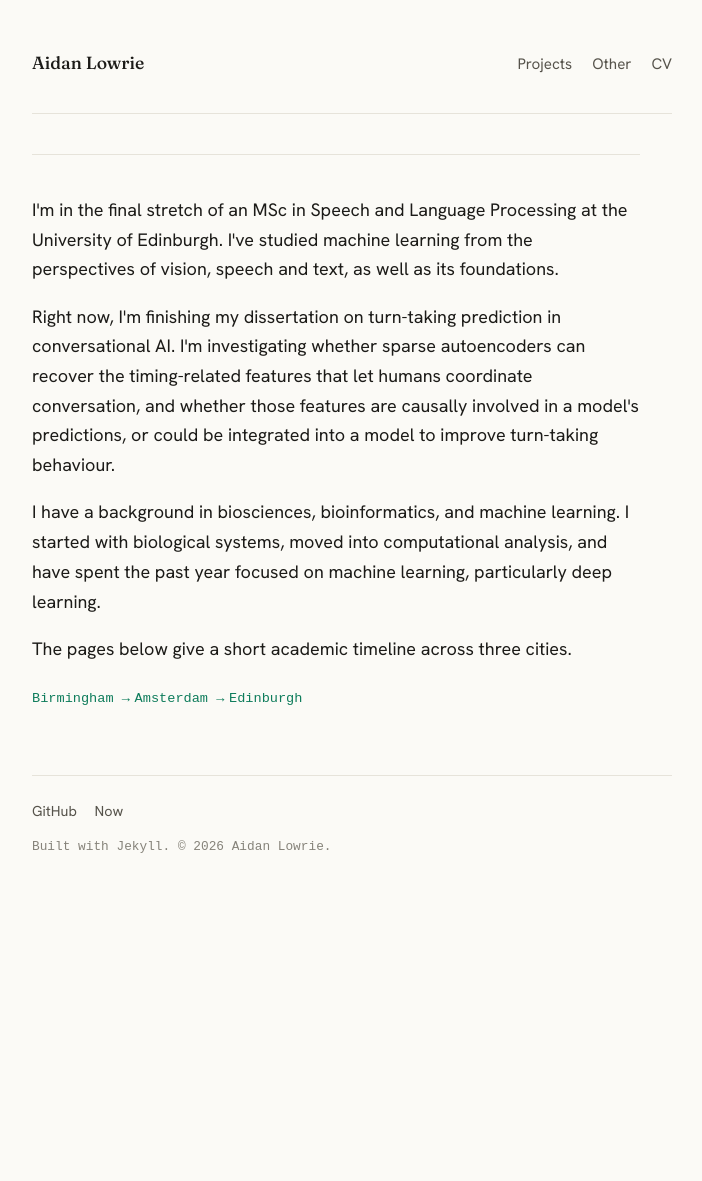
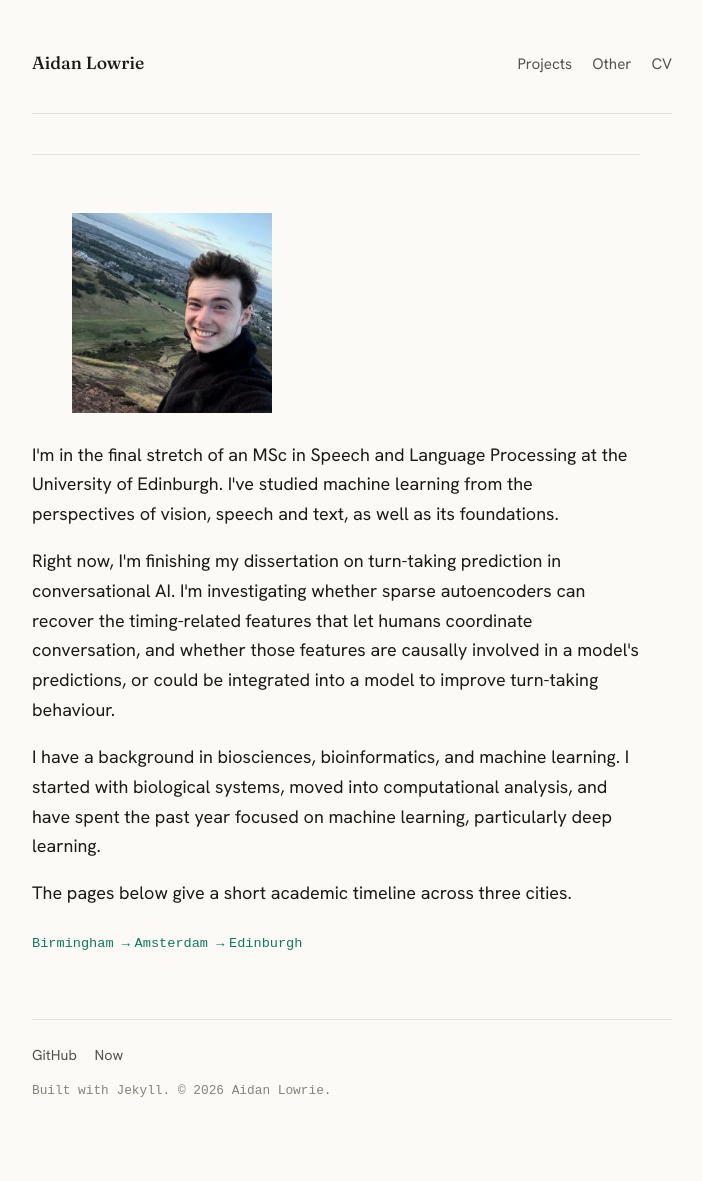
Before and after one commit to aidanlowrie/aidanlowrie.github.io, a Jekyll site: the page built from index.html, in a window 1280 px wide. Shown: the whole page, without its empty margins (288-990 px from the left). Built offline with Jekyll 4.4.1, drawn with Linux system fonts in a browser that asks for light colours; some web fonts are replaced; before the commit the page ends 937 px from its top, so only the background shows below that.

Commit message:
Add portrait image back with proper styling and fix paragraph spacing

```diff
--- a/index.html
+++ b/index.html
@@ -3,21 +3,20 @@ layout: home
 title: ""
 ---
 <section class="home-about reveal">
+  <figure class="home-portrait">
+    <img src="{{ '/assets/img/portrait-arthurs-seat.jpg' | relative_url }}" alt="Portrait of Aidan Lowrie" width="200" height="200" loading="eager" decoding="async">
+  </figure>
   <p>I'm in the final stretch of an MSc in Speech and Language Processing at the
   University of Edinburgh. I've studied machine learning from the perspectives
   of vision, speech and text, as well as its foundations.</p>
-
   <p>Right now, I'm finishing my dissertation on turn-taking prediction in
   conversational AI. I'm investigating whether sparse autoencoders can recover
   the timing-related features that let humans coordinate conversation, and
   whether those features are causally involved in a model's predictions, or could
   be integrated into a model to improve turn-taking behaviour.</p>
-
   <p>I have a background in biosciences, bioinformatics, and machine learning. I
   started with biological systems, moved into computational analysis, and have
   spent the past year focused on machine learning, particularly deep learning.</p>
-
   <p>The pages below give a short academic timeline across three cities.</p>
-
   <p class="more"><a href="{{ '/about/birmingham/' | relative_url }}">Birmingham →</a> <a href="{{ '/about/amsterdam/' | relative_url }}">Amsterdam →</a> <a href="{{ '/about/edinburgh/' | relative_url }}">Edinburgh</a></p>
 </section>
```
